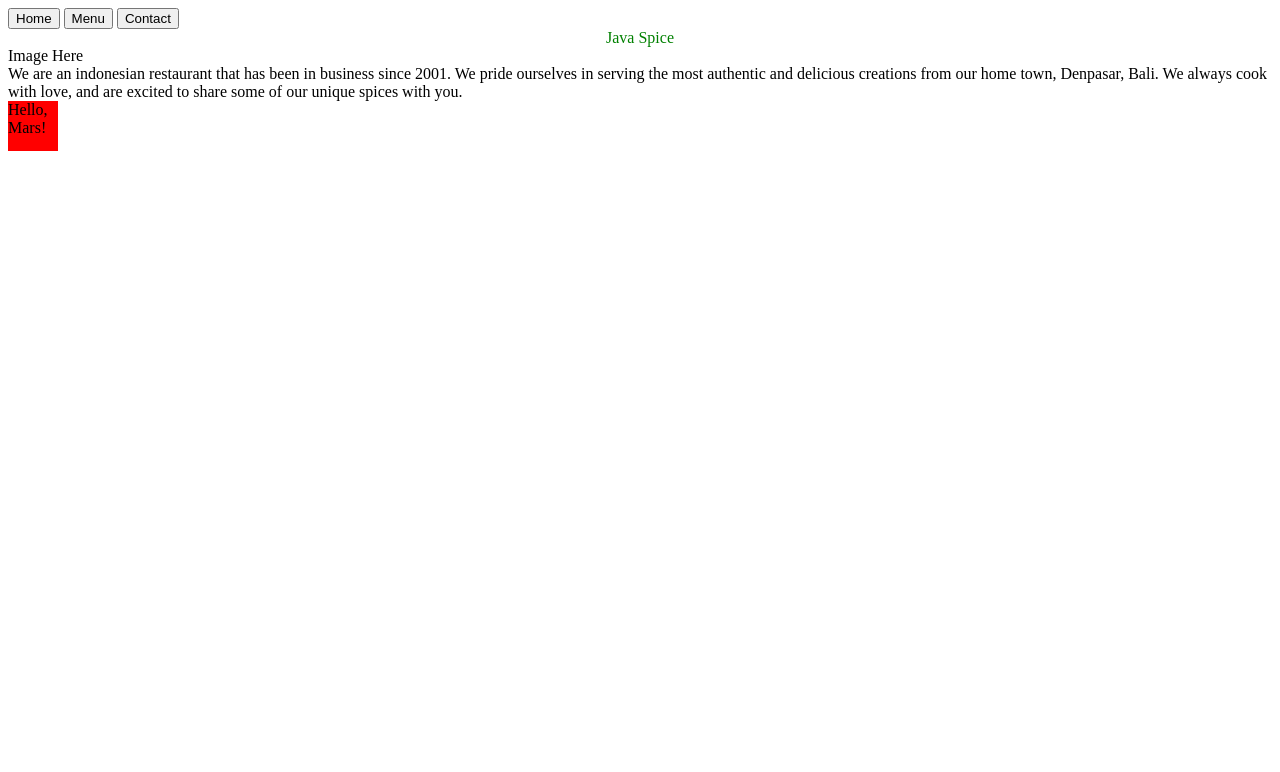
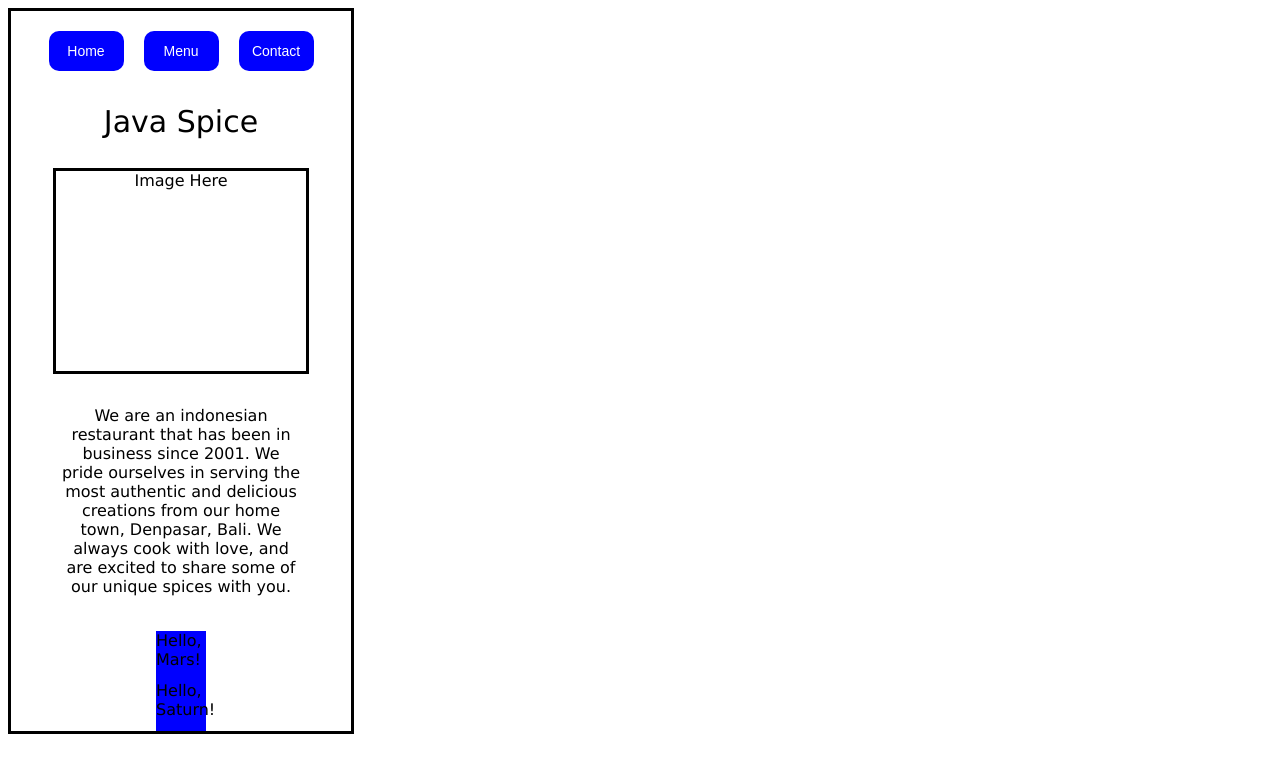
Before and after one commit to DinoCzar/restaurant-page, a plain HTML site: page index.html in a window 1280 px wide. Drawn offline with Linux system fonts and the light colour scheme.

Commit message:
Add style.css skeleton, edit html elements

```diff
--- a/index.html
+++ b/index.html
@@ -5,17 +5,15 @@
 		<meta http-equiv='X-UA-Compatible' content='IE=edge' />
 		<meta name='viewport' content='width=device-width, initial-scale=1.0' />
 		<link rel='stylesheet' href='style.css' />
+		<script src='main.js' defer></script>
 		<title>Restaurant Page</title>
 	</head>
 	<body>
 		<div id='content'>
-			<script src='main.js' defer></script>
 			<div id='header'>
-				<div id='buttons'>
-					<button class='button' id='home'>Home</button>
-					<button class='button' id='menu'>Menu</button>
-					<button class='button' id='contact'>Contact</button>
-				</div>
+					<div id='home-div'><button class='button' id='home'>Home</button></div>
+					<div id='menu-div'><button class='button' id='menu'>Menu</button></div>
+					<div id='contact-div'><button class='button' id='contact'>Contact</button></div>
 			</div>
 			<div id='name'>Java Spice</div>
 			<div id='image-container'>Image Here</div>
--- a/main.js
+++ b/main.js
@@ -1 +1 @@
-(()=>{console.log("Hello Jupiter");const e=document.getElementById("content"),t=document.createElement("div");t.classList.add("test"),t.textContent="Hello, Mars!",e.appendChild(t)})();
+(()=>{const t=document.getElementById("content"),e=document.createElement("div");e.classList.add("test"),e.textContent="Hello, Mars!",t.appendChild(e);const n=document.createElement("div");n.classList.add("test"),n.textContent="Hello, Saturn!",t.appendChild(n)})();
--- a/style.css
+++ b/style.css
@@ -1,10 +1,95 @@
+.test {
+	background-color: blue;
+	width: 50px;
+	height: 50px;
+}
+
+:root {
+  font-family: 'Lucida Sans', 'Lucida Sans Regular', 'Lucida Grande', 'Lucida Sans Unicode', Geneva, Verdana, sans-serif
+}
+
+
+body,
+#content,
+#header,
+#home-div,
+#menu-div,
+#contact-div {
+	display: grid;
+}
+
+body,
+#content,
+#home-div,
+#menu-div,
+#contact-div,
+#name,
+#image-container,
+#description {
+  justify-items: center;
+  align-items: center;
+}
+
+body {
+	width: 300px;
+  border: solid;
+  padding-left: 20px;
+  padding-right: 20px;
+  padding-top: 20px;
+}
+
+#content {
+  grid-template-rows: 40px 100px 200px 260px;
+}
+
+
+#header {
+	grid-template-columns: 1fr 1fr 1fr;
+  align-items: center;
+  gap: 20px;
+  justify-items: center;
+  align-items: center;
+  grid-row-start: 1;
+}
+
+#home-div {
+	grid-column-start: 1;
+}
+
+#menu-div {
+	grid-column-start: 2;
+}
+
+#contact-div {
+	grid-column-start: 3;
+}
+
+.button {
+  width: 75px;
+  height: 40px;
+  padding: 10px;
+  border-radius: 10px;
+  border: none;
+  background-color: blue;
+  color: white;
+  font-size: 14px;
+}
+
 #name {
-    color: green;
-    text-align: center;
-  }
+grid-row-start: 2;
+font-size: 30px;
+}
 
-.test {
-  background-color: red;
-  width: 50px;
-  height: 50px;
+#image-container {
+  grid-row-start: 3;
+  width: 250px;
+  height: 200px;
+  border: solid;
+  text-align: center;
 }
+
+#description {
+  grid-row-start: 4;
+  padding: 30px;
+  text-align: center;
+}
```
